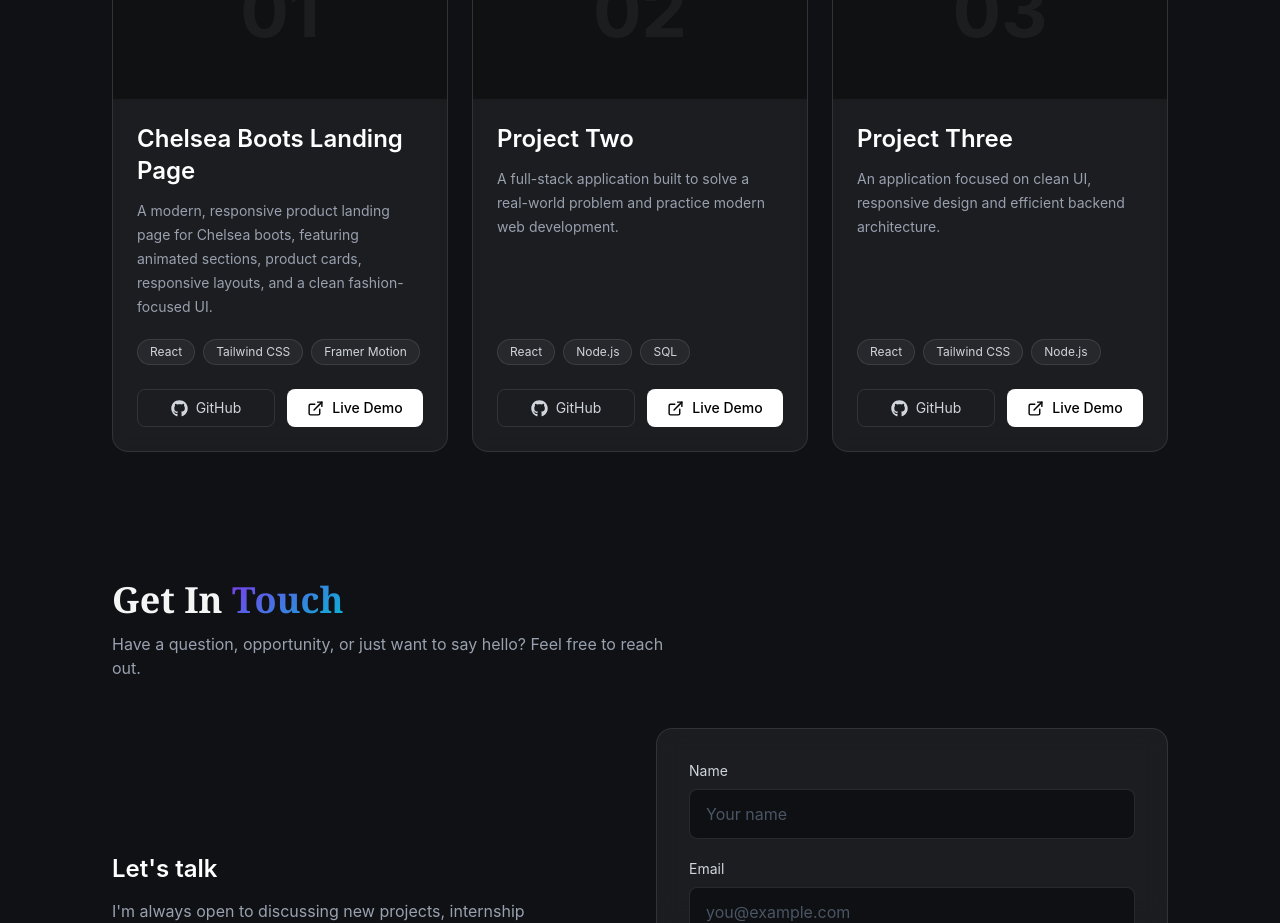
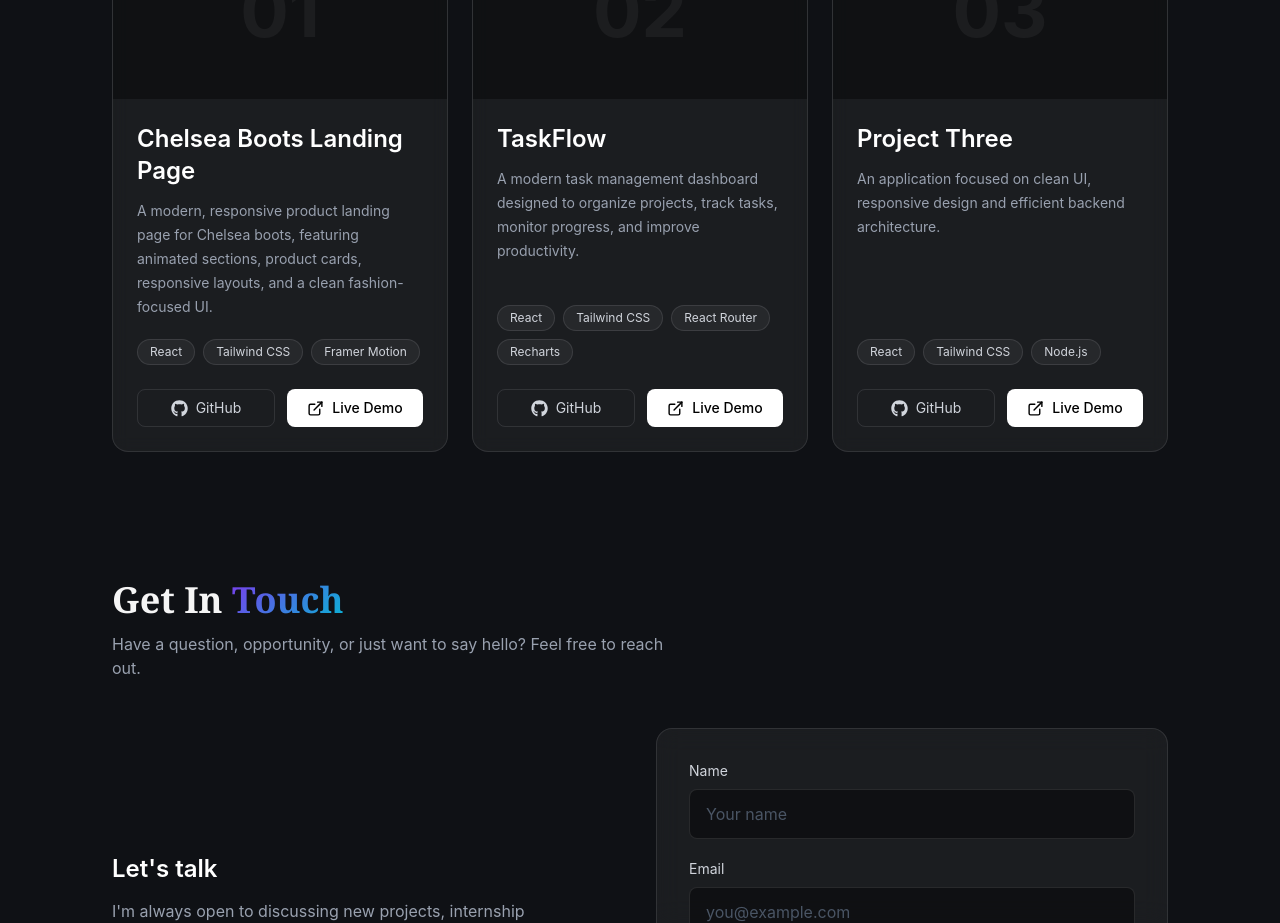
Before and after one commit to anilpdl1/portfolio1, a React (Vite) app: page / in a window 1280 px wide. Shown: the part 3460-4383 px from the top of the page. Built offline with nearby package versions, Linux system fonts and the light colour scheme.

Commit message:
project added

```diff
--- a/src/sections/Projects.jsx
+++ b/src/sections/Projects.jsx
@@ -18,14 +18,14 @@ function Projects() {
 
     },
 
-    {
-      title: "Project Two",
-      description:
-        "A full-stack application built to solve a real-world problem and practice modern web development.",
-      tech: ["React", "Node.js", "SQL"],
-      github: "https://github.com/yourusername/project-two",
-      live: "https://project-two.vercel.app",
-    },
+   {
+  title: "TaskFlow",
+  description:
+    "A modern task management dashboard designed to organize projects, track tasks, monitor progress, and improve productivity.",
+  tech: ["React", "Tailwind CSS", "React Router", "Recharts"],
+  github: "https://github.com/anilpdl1/dashboard",
+  live: "https://dashboard-theta-one-30.vercel.app/",
+},
 
     {
       title: "Project Three",
```
